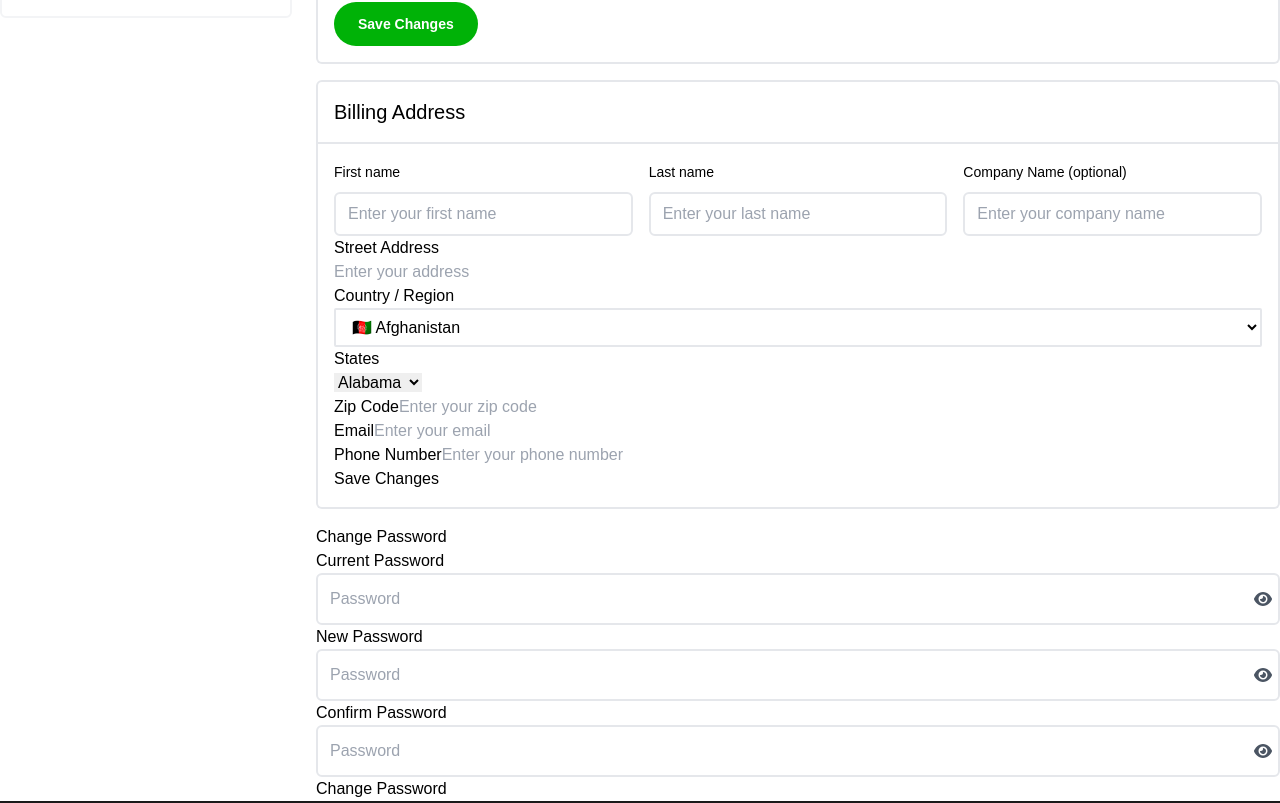
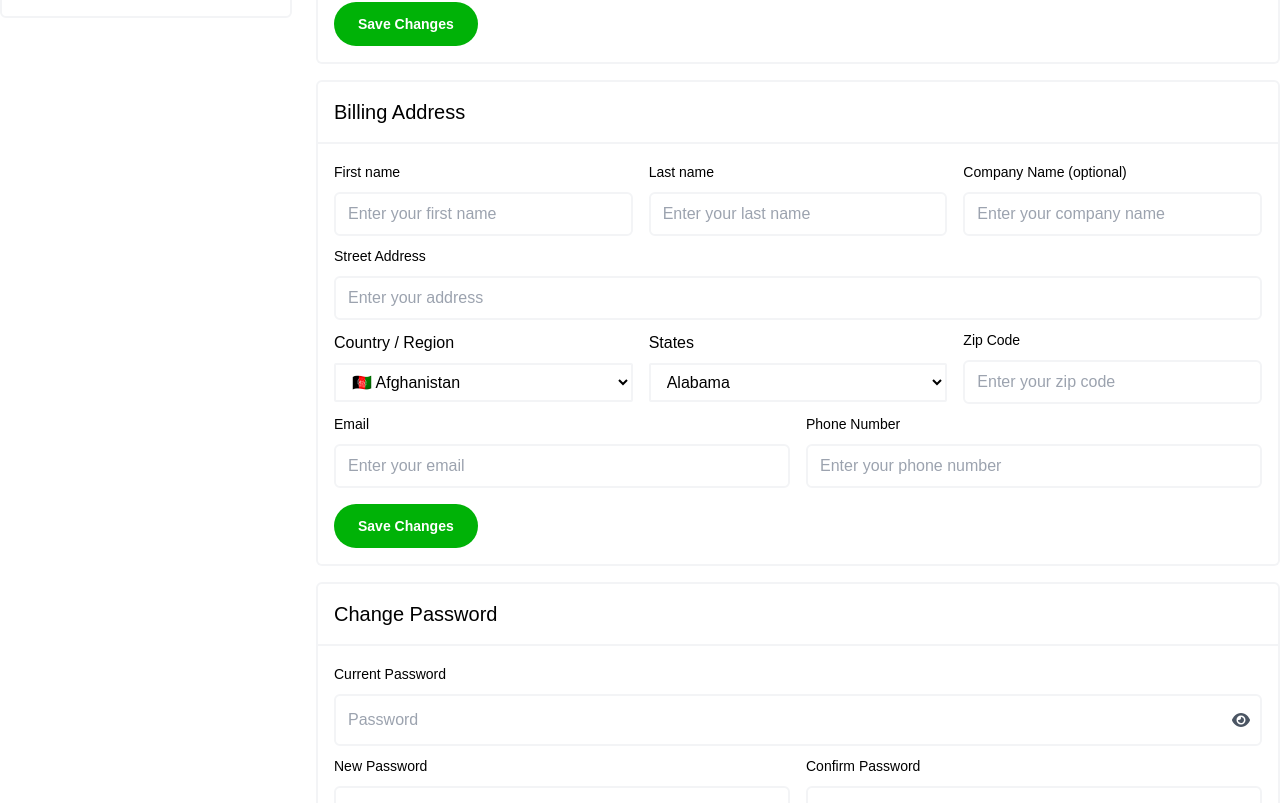
Before and after one commit to iqbalitsmy/ecobazar, a React (Create React App) app: page /user/dashboard/setting in a window 1280 px wide. Shown: the part 695-1498 px from the top of the page. Built offline with nearby package versions, Linux system fonts and the light colour scheme.

Commit message:
account setting page

```diff
--- /dev/null
+++ b/src/Pages/UserDashboardPages/UserSetting.css
@@ -0,0 +1,11 @@
+/* Chrome, Safari, Edge, Opera */
+input::-webkit-outer-spin-button,
+input::-webkit-inner-spin-button {
+  -webkit-appearance: none;
+  margin: 0;
+}
+
+/* Firefox */
+input[type=number] {
+  -moz-appearance: textfield;
+}
--- a/src/Pages/UserDashboardPages/UserSetting.js
+++ b/src/Pages/UserDashboardPages/UserSetting.js
@@ -3,6 +3,7 @@ import Region from '../../Shared/Region/Region';
 import { FontAwesomeIcon } from '@fortawesome/react-fontawesome';
 import { faEye, faEyeSlash } from '@fortawesome/free-solid-svg-icons';
 import productDetails from '../../assets/fakeData/fakeData';
+import './UserSetting.css'
 
 const UserSetting = () => {
     const [passwordVisible, setPasswordVisible] = useState({
@@ -29,12 +30,12 @@ const UserSetting = () => {
     };
 
     return (
-        <section>
+        <section className='mb-20'>
             <div className='mb-4'>
-                <div className='border-solid border-2 border-gray-200 pl-4 py-4 text-xl font-medium rounded-t-md'>
+                <div className='border-solid border-2 border-gray-100 pl-4 py-4 text-xl font-medium rounded-t-md'>
                     <h2>Account Settings</h2>
                 </div>
-                <div className='border-solid border-2 border-t-0 border-gray-200 pl-4 py-4 rounded-b-md'>
+                <div className='border-solid border-2 border-t-0 border-gray-100 pl-4 py-4 rounded-b-md'>
                     <form action="" className='grid grid-cols-2 gap-4 items-center'>
                         <div className=''>
                             <div className='space-y-2 mb-2'>
@@ -43,7 +44,7 @@ const UserSetting = () => {
                                     style={{
                                         outline: "none"
                                     }}
-                                    className="w-full px-3 py-2  border-solid border-2 border-gray-200 rounded-md pr-10 text-gray-600"
+                                    className="w-full px-3 py-2  border-solid border-2 border-gray-100 focus:border-green-400 rounded-md pr-10 text-gray-600"
                                     type="text" name="fname" id=""
                                     value={"Dianne"}
                                     placeholder='Enter your first name' required />
@@ -54,7 +55,7 @@ const UserSetting = () => {
                                     style={{
                                         outline: "none"
                                     }}
-                                    className="w-full px-3 py-2  border-solid border-2 border-gray-200 rounded-md pr-10 text-gray-600"
+                                    className="w-full px-3 py-2  border-solid border-2 border-gray-100 focus:border-green-400 rounded-md pr-10 text-gray-600"
                                     type="text" name="lname" id=""
                                     value={"Russell"}
                                     placeholder='Enter your last name' required />
@@ -65,7 +66,7 @@ const UserSetting = () => {
                                     style={{
                                         outline: "none"
                                     }}
-                                    className="w-full px-3 py-2  border-solid border-2 border-gray-200 rounded-md pr-10 text-gray-600"
+                                    className="w-full px-3 py-2  border-solid border-2 border-gray-100 focus:border-green-400 rounded-md pr-10 text-gray-600"
                                     type="email" name="email" id=""
                                     value={"dianne.russell@gmail.com"}
                                     placeholder='Enter your email' required />
@@ -76,14 +77,13 @@ const UserSetting = () => {
                                     style={{
                                         outline: "none"
                                     }}
-                                    className="w-full px-3 py-2  border-solid border-2 border-gray-200 rounded-md pr-10 text-gray-600"
+                                    className="w-full px-3 py-2 border-solid border-2 border-gray-100 focus:border-green-400 rounded-md pr-10 text-gray-600"
                                     type="tel" name="number" id=""
                                     value={"(603) 555-0123"}
                                     placeholder='Enter your phone number' required />
                             </div>
                             <input className='text-sm font-semibold px-4 md:px-6 py-2 md:py-3 bg-primary-color hover:bg-green-600 text-white rounded-full cursor-pointer' type="submit" value="Save Changes" />
                         </div>
-                        <div>
                         <div className="flex flex-col items-center justify-center">
                             {selectedImage && (
                                 <div className="mb-4">
@@ -100,23 +100,22 @@ const UserSetting = () => {
                                 Choose Image
                             </label>
                         </div>
-                        </div>
                     </form>
                 </div>
             </div>
             <div className='mb-4'>
-                <div className='border-solid border-2 border-gray-200 pl-4 py-4 text-xl font-medium rounded-t-md'>
+                <div className='border-solid border-2 border-gray-100 pl-4 py-4 text-xl font-medium rounded-t-md'>
                     <h2>Billing Address</h2>
                 </div>
-                <form action="" className='border-solid border-2 border-t-0 border-gray-200 px-4 py-4 rounded-b-md'>
-                    <div className='grid grid-cols-1 md:grid-cols-2 lg:grid-cols-3 justify-between items-center gap-4'>
+                <form action="" className='border-solid border-2 border-t-0 border-gray-100 px-4 py-4 rounded-b-md'>
+                    <div className='grid grid-cols-1 md:grid-cols-2 lg:grid-cols-3 justify-between items-center gap-4 mb-2'>
                         <div className='space-y-2 w-full'>
                             <label className='text-sm' htmlFor="fname">First name</label><br />
                             <input
                                 style={{
                                     outline: "none"
                                 }}
-                                className="px-3 py-2 border-solid border-2 border-gray-200 rounded-md text-gray-600 w-full"
+                                className="pl-3 py-2 border-solid border-2 border-gray-100 focus:border-green-400 rounded-md text-gray-600 w-full"
                                 type="text" name="fname" id=""
                                 placeholder='Enter your first name' required />
                         </div>
@@ -126,7 +125,7 @@ const UserSetting = () => {
                                 style={{
                                     outline: "none"
                                 }}
-                            className="px-3 py-2 border-solid border-2 border-gray-200 rounded-md text-gray-600 w-full"
+                                className="pl-3 py-2 border-solid border-2 border-gray-100 focus:border-green-400 rounded-md text-gray-600 w-full"
                                 type="text" name="lname" id=""
                                 placeholder='Enter your last name' required />
                         </div>
@@ -136,55 +135,81 @@ const UserSetting = () => {
                                 style={{
                                     outline: "none"
                                 }}
-                            className="px-3 py-2 border-solid border-2 border-gray-200 rounded-md text-gray-600 w-full"
+                                className="pl-3 py-2 border-solid border-2 border-gray-100 focus:border-green-400 rounded-md text-gray-600 w-full"
                                 type="text" name="cname" id=""
                                 placeholder='Enter your company name' />
                         </div>
                     </div>
-                    <div>
-                        <label htmlFor="street">Street Address</label><br />
-                        <input type="text" name="street" id="" placeholder='Enter your address' />
+                    <div className='space-y-2 w-full mb-2'>
+                        <label className='text-sm' htmlFor="street">Street Address</label><br />
+                        <input
+                            style={{
+                                outline: "none"
+                            }}
+                            className="pl-3 py-2 border-solid border-2 border-gray-100 focus:border-green-500 rounded-md text-gray-600 w-full"
+                            type="text" name="street" id=""
+                            placeholder='Enter your address' />
                     </div>
-                    <div>
-                        <div>
+                    <div className='grid grid-cols-1 md:grid-cols-2 lg:grid-cols-3 justify-between items-center gap-4 mb-2'>
+                        <div className='space-y-2'>
                             <Region></Region>
                         </div>
-                        <div>
+                        <div className='space-y-2 w-full'>
                             <label htmlFor="state">States</label><br />
-                            <select name="state" id="">
-                                <option value="alabama">Alabama</option>
-                                <option value="alaska">Alaska</option>
-                                <option value="florida">Florida</option>
-                                <option value="california">California</option>
-                                <option value="hawaii">Hawaii</option>
-                                <option value="new-york">New York</option>
+                            <select
+                                className='pl-3 py-2 w-full border-solid border-2 border-gray-100 focus:border-green-500 rounded-sm bg-transparent'
+                                name="state" id="">
+                                <option className='bg-white' value="alabama">Alabama</option>
+                                <option className='bg-white' value="alaska">Alaska</option>
+                                <option className='bg-white' value="florida">Florida</option>
+                                <option className='bg-white' value="california">California</option>
+                                <option className='bg-white' value="hawaii">Hawaii</option>
+                                <option className='bg-white' value="new-york">New York</option>
                             </select>
                         </div>
-                        <div>
-                            <label htmlFor="zip">Zip Code</label>
-                            <input type="number" name="zip" id="" placeholder='Enter your zip code' />
+                        <div className='space-y-2 w-full'>
+                            <label className='text-sm' htmlFor="zip">Zip Code</label>
+                            <input
+                                style={{
+                                    outline: "none",
+                                }}
+                                className="pl-3 py-2 border-solid border-2 border-gray-100 focus:border-green-500 rounded-md text-gray-600 w-full"
+                                type="number" name="zip" id=""
+                                placeholder='Enter your zip code' />
                         </div>
                     </div>
-                    <div>
-                        <div>
-                            <label htmlFor="email">Email</label>
-                            <input type="email" name="email" id="" placeholder='Enter your email' required />
+                    <div className='flex gap-4 mb-4'>
+                        <div className='space-y-2 w-full'>
+                            <label className='text-sm' htmlFor="email">Email</label>
+                            <input
+                                style={{
+                                    outline: "none",
+                                }}
+                                className="pl-3 py-2 border-solid border-2 border-gray-100 focus:border-green-500 rounded-md text-gray-600 w-full"
+                                type="email" name="email" id=""
+                                placeholder='Enter your email' required />
                         </div>
-                        <div>
-                            <label htmlFor="number">Phone Number</label>
-                            <input type="tel" name="number" id="" placeholder='Enter your phone number' required />
+                        <div className='space-y-2 w-full'>
+                            <label className='text-sm' htmlFor="number">Phone Number</label>
+                            <input
+                                style={{
+                                    outline: "none",
+                                }}
+                                className="pl-3 py-2 border-solid border-2 border-gray-100 focus:border-green-500 rounded-md text-gray-600 w-full"
+                                type="tel" name="number" id=""
+                                placeholder='Enter your phone number' required />
                         </div>
                     </div>
-                    <input type="submit" value="Save Changes" />
+                    <input className='text-sm font-semibold px-4 md:px-6 py-2 md:py-3 bg-primary-color hover:bg-green-600 text-white rounded-full cursor-pointer' type="submit" value="Save Changes" />
                 </form>
             </div>
             <div>
-                <div>
+                <div className='border-solid border-2 border-gray-100 pl-4 py-4 text-xl font-medium rounded-t-md'>
                     <h2>Change Password</h2>
                 </div>
-                <form action="">
-                    <div>
-                        <label htmlFor="currentPassword">Current Password</label>
+                <form className='border-solid border-2 border-t-0 border-gray-100 px-4 py-4 rounded-b-md'>
+                    <div className='mb-2 space-y-2'>
+                        <label className='text-sm' htmlFor="currentPassword">Current Password</label>
                         <div className="relative w-full">
                             <input
                                 id="currentPassword" name='currentPassword'
@@ -193,21 +218,21 @@ const UserSetting = () => {
                                     outline: "none"
                                 }}
                                 placeholder="Password"
-                                className="w-full px-3 py-3  border-solid border-2 border-gray-200 rounded-md pr-10"
+                                className="w-full px-3 py-3  border-solid border-2 border-gray-100 focus:border-green-400 rounded-md pr-10"
                             />
                             <button
                                 type="button"
-                                className="absolute inset-y-0 right-0 flex items-center px-2 text-gray-600"
+                                className="absolute inset-y-0 right-0 flex items-center pr-3 text-gray-600"
                                 onClick={() => togglePasswordVisibility("currentPassword")}
                             >
                                 <FontAwesomeIcon icon={passwordVisible.currentPassword ? faEyeSlash : faEye} />
                             </button>
                         </div>
                     </div>
-                    <div>
-                        <div>
-                            <label htmlFor="newPassword">New Password</label>
-                            <div className="relative w-full">
+                    <div className='flex flex-col sm:flex-row gap-4 mb-4'>
+                        <div className='space-y-2 w-full'>
+                            <label className='text-sm' htmlFor="newPassword">New Password</label>
+                            <div className="relative">
                                 <input
                                     id="newPassword" name='newPassword'
                                     type={passwordVisible.newPassword ? "text" : "password"}
@@ -215,19 +240,19 @@ const UserSetting = () => {
                                         outline: "none"
                                     }}
                                     placeholder="Password"
-                                    className="w-full px-3 py-3  border-solid border-2 border-gray-200 rounded-md pr-10"
+                                    className="w-full px-3 py-3  border-solid border-2 border-gray-100 focus:border-green-400 rounded-md pr-10"
                                 />
                                 <button
                                     type="button"
-                                    className="absolute inset-y-0 right-0 flex items-center px-2 text-gray-600"
+                                    className="absolute inset-y-0 right-0 flex items-center pr-3 text-gray-600"
                                     onClick={() => togglePasswordVisibility("newPassword")}
                                 >
                                     <FontAwesomeIcon icon={passwordVisible.newPassword ? faEyeSlash : faEye} />
                                 </button>
                             </div>
                         </div>
-                        <div>
-                            <label htmlFor="confirmPassword">Confirm Password</label>
+                        <div className='space-y-2 w-full'>
+                            <label className='text-sm' htmlFor="confirmPassword">Confirm Password</label>
                             <div className="relative w-full">
                                 <input
                                     id="confirmPassword" name='confirmPassword'
@@ -236,11 +261,11 @@ const UserSetting = () => {
                                         outline: "none"
                                     }}
                                     placeholder="Password"
-                                    className="w-full px-3 py-3  border-solid border-2 border-gray-200 rounded-md pr-10"
+                                    className="w-full px-3 py-3  border-solid border-2 border-gray-100 focus:border-green-400 rounded-md pr-10"
                                 />
                                 <button
                                     type="button"
-                                    className="absolute inset-y-0 right-0 flex items-center px-2 text-gray-600"
+                                    className="absolute inset-y-0 right-0 flex items-center pr-3 text-gray-600"
                                     onClick={() => togglePasswordVisibility("confirmPassword")}
                                 >
                                     <FontAwesomeIcon icon={passwordVisible.confirmPassword ? faEyeSlash : faEye} />
@@ -249,7 +274,7 @@ const UserSetting = () => {
                         </div>
                     </div>
                     <div>
-                        <input type="submit" value="Change Password" />
+                        <input className='text-sm font-semibold px-4 md:px-6 py-2 md:py-3 bg-primary-color hover:bg-green-600 text-white rounded-full cursor-pointer' type="submit" value="Change Password" />
                     </div>
                 </form>
             </div>
--- a/src/Shared/Region/Region.js
+++ b/src/Shared/Region/Region.js
@@ -203,7 +203,7 @@ const Region = () => {
         <>
             <label htmlFor="country">Country / Region</label>
             <select
-                className='pl-3 py-2 w-full border-solid border-2 border-gray-200 rounded-sm bg-transparent'
+                className='pl-3 py-2 w-full border-solid border-2 border-gray-100 focus:border-green-500 rounded-sm bg-transparent'
                 id="country"
             >
                 {
```
Lines whose indentation alone changed are shown as unchanged.
